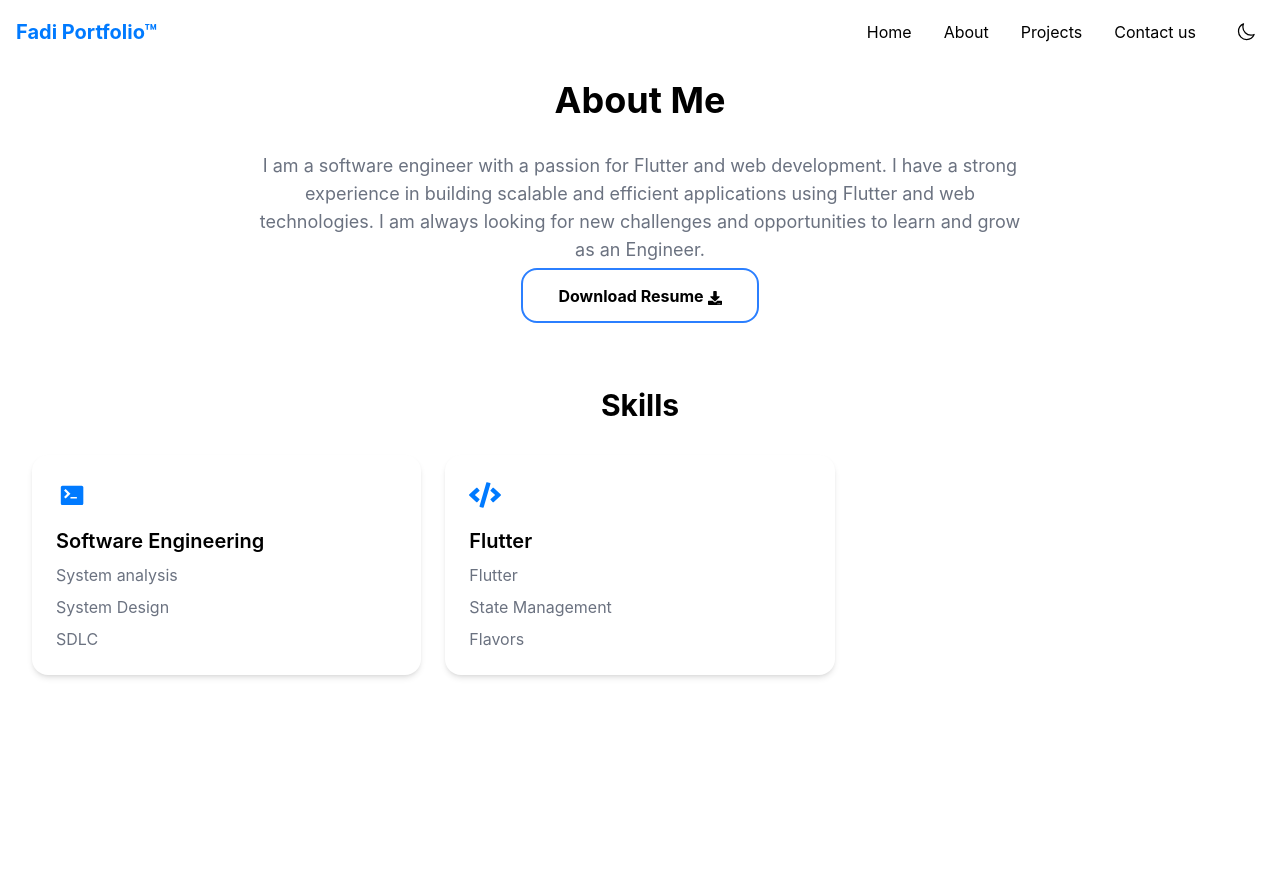
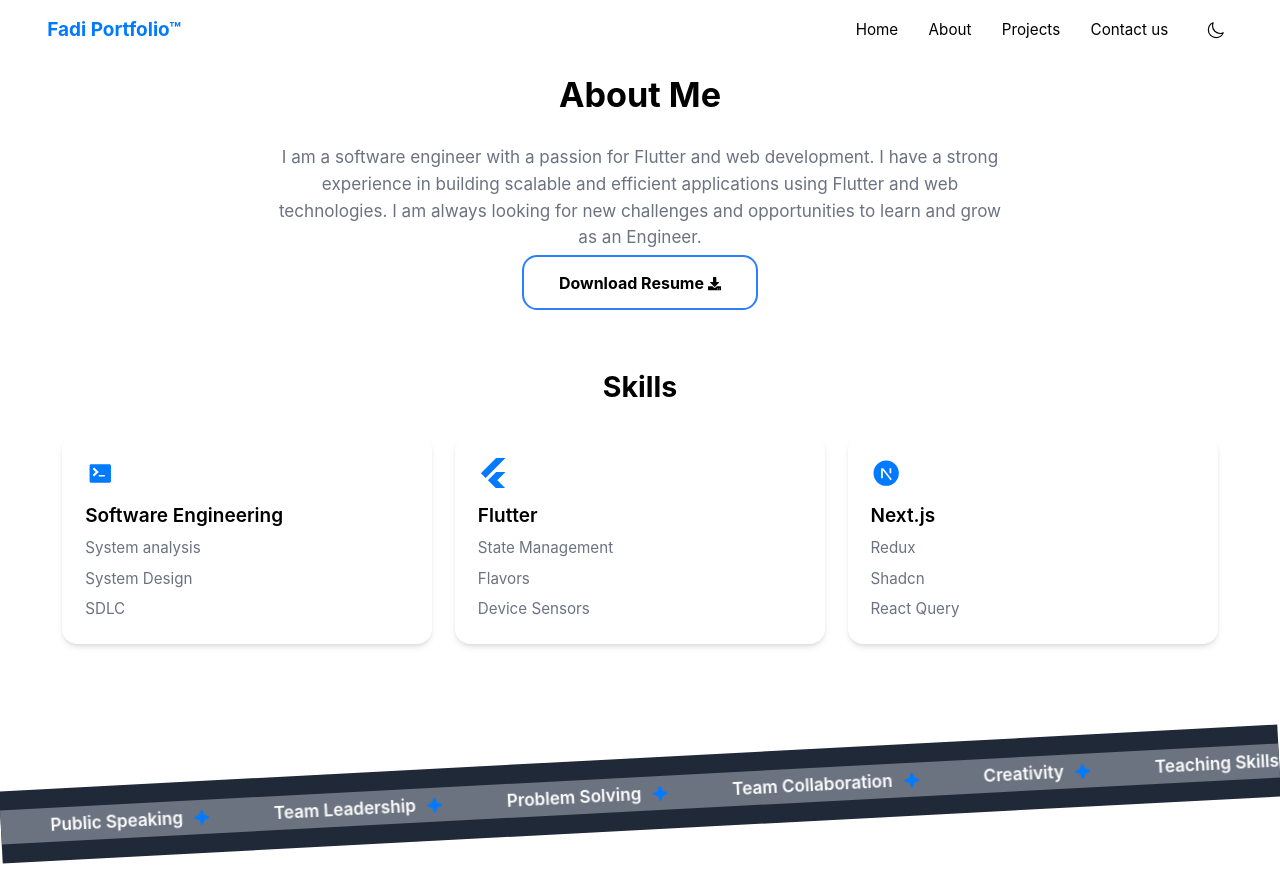
Before and after one commit to Fadi-Asfour-Tech/portfolio, a Next.js app: page /about in a window 1280 px wide. Before the commit the page ends 800 px from the top, so only its background shows below. Built offline with nearby package versions, Linux system fonts and the light colour scheme.

Commit message:
`Refactor code: update icons, placeholders, and styles in various components`

```diff
--- a/src/app/about/page.tsx
+++ b/src/app/about/page.tsx
@@ -2,6 +2,12 @@
 import Button from "@/general_components/Button";
 import { DiTerminal } from "react-icons/di";
 import { FaCode, FaDownload } from "react-icons/fa";
+import { RiNextjsFill } from "react-icons/ri";
+import { MdFlutterDash } from "react-icons/md";
+import { RiNextjsLine } from "react-icons/ri";
+import { SiFlutter } from "react-icons/si";
+
+import SoftSkillsSlide from "../components/SoftSkillsSlide";
 
 const About = () => {
   return (
@@ -49,16 +55,28 @@ const About = () => {
               </ul>
             </div>
             <div className="bg-white dark:bg-dark/50 rounded-2xl shadow-md p-6 hover:border-gray-500 hover:border-3 transition-all">
-              <FaCode className="h-8  w-8 text-primary mb-4" />
+              <SiFlutter className="h-8  w-8 text-primary mb-4" />
               <h3 className="text-xl font-semibold mb-2">Flutter</h3>
               <ul className="text-secondary space-y-2">
-                <li>Flutter</li>
                 <li>State Management</li>
                 <li>Flavors</li>
+                <li>Device Sensors</li>
+              </ul>
+            </div>
+             <div className="bg-white dark:bg-dark/50 rounded-2xl shadow-md p-6 hover:border-gray-500 hover:border-3 transition-all">
+              <RiNextjsFill  className="h-8  w-8 text-primary mb-4" />
+              <h3 className="text-xl font-semibold mb-2">Next.js</h3>
+              <ul className="text-secondary space-y-2">
+                <li>Redux</li>
+                <li>Shadcn</li>
+                <li>React Query</li>
               </ul>
             </div>
           </div>
         </section>
+      </div>
+      <div className="h-40 overflow-hidden">
+        <SoftSkillsSlide />
       </div>
     </section>
   );
--- a/src/app/components/ContactUs.tsx
+++ b/src/app/components/ContactUs.tsx
@@ -154,7 +154,7 @@ export default function Contact() {
                 value={formData.name}
                 onChange={handleChange}
                 required
-                placeholder="Your name..."
+                placeholder="Your Name..."
                 className="w-full px-4 py-2 rounded-2xl border border-gray-300 dark:border-gray-700 bg-white dark:bg-dark focus:ring-2 focus:ring-primary focus:border-transparent"
               />
             </motion.div>
@@ -170,7 +170,7 @@ export default function Contact() {
                 value={formData.email}
                 onChange={handleChange}
                 required
-                placeholder="Your email..."
+                placeholder="Your Email..."
                 className="w-full px-4 py-2 rounded-2xl border border-gray-300 dark:border-gray-700 bg-white dark:bg-dark focus:ring-2 focus:ring-primary focus:border-transparent"
               />
             </motion.div>
@@ -187,7 +187,7 @@ export default function Contact() {
                 name="message"
                 value={formData.message}
                 onChange={handleChange}
-                placeholder="Your message..."
+                placeholder="Your Message..."
                 required
                 rows={4}
                 className="w-full px-4 py-2 rounded-2xl border border-gray-300 dark:border-gray-700 bg-white dark:bg-dark focus:ring-2 focus:ring-primary focus:border-transparent"
--- a/src/app/components/Footer.tsx
+++ b/src/app/components/Footer.tsx
@@ -9,7 +9,7 @@ export default function Footer() {
         <div className="flex flex-col md:flex-row justify-between items-center">
           <div className="mb-4 md:mb-0">
             <Link href="/" className="text-xl font-bold text-primary">
-              Fadi Portfolio&trade;
+              Fadi Asfour&trade;
             </Link>
             <p className="text-sm text-secondary mt-2">
               © {new Date().getFullYear()} Fadi Portfolio. All rights reserved.
--- /dev/null
+++ b/src/app/components/SoftSkillsSlide.tsx
@@ -0,0 +1,35 @@
+"use client"
+import React from 'react'
+import { CiStar } from "react-icons/ci";
+import { PiStarFourFill } from "react-icons/pi";
+
+const softSkills = [
+    "Teaching Skills",
+    "Time Management",
+    "Public Speaking",
+    "Team Leadership",
+    "Problem Solving",
+    "Team Collaboration",
+    "Creativity",
+]
+
+const SoftSkillsSlide: React.FC = () => {
+  return (
+    <div aria-hidden="true" className="bg-dark w-full overflow-hidden -rotate-3 mt-10 py-5">
+      <div className="bg-secondary py-1">
+        <ul className="flex animate-slide whitespace-nowrap items-center">
+          {
+            [...softSkills, ...softSkills].map((skill, index) => (
+              <div key={index} className="inline-flex items-center text-white font-semibold text-lg mx-4">
+                <li className="inline-block">{skill}</li>
+                <PiStarFourFill  className="mx-2 text- w-6 text-primary" />
+              </div>
+            ))
+          }
+        </ul>
+      </div>
+    </div>
+  );
+}
+
+export default SoftSkillsSlide;
--- a/src/app/globals.css
+++ b/src/app/globals.css
@@ -76,12 +76,14 @@ html {
   height: 100%;
   width: 25%;
   --tw-bg-opacity: 1;
-    background-color: rgb(0 122 255 / var(--tw-bg-opacity)); /* White color code */
+  background-color: rgb(
+    0 122 255 / var(--tw-bg-opacity)
+  ); /* White color code */
   z-index: -1;
   opacity: 0;
   transform: scaleX(0);
   transform-origin: left;
-  transition: all .4s ease-in-out;
+  transition: all 0.4s ease-in-out;
 }
 
 .hover-bx {
@@ -106,3 +108,63 @@ html {
   opacity: 1;
   transform: scaleX(1);
 }
+
+.animate-slide {
+  display: inline-flex;          /* keep children in one horizontal row */
+  gap: 1.5rem;                   /* space between items */
+  padding: 0;                    /* no extra padding on the animated element */
+  will-change: transform;
+  animation: slide 20s linear infinite;
+}
+
+/* Prevent items from shrinking and make width measured by content */
+.animate-slide > * {
+  flex: 0 0 auto;
+}
+
+/* Move the strip left by half (we duplicate content in JSX) */
+@keyframes slide {
+  0%   { transform: translateX(0); }
+  100% { transform: translateX(-50%); } /* -50% slides exactly one copy length away */
+}
+
+/* optional: gracefully respect reduced motion preferences */
+@media (prefers-reduced-motion: reduce) {
+  .animate-slide { animation: none; }
+}
+
+
+.icon {
+  transform: rotateY(0deg);
+  transition: transform 0.5s ease;
+}
+
+.social-icons-container li:hover .icon {
+  transform: rotateY(360deg);
+}
+
+* {
+  scrollbar-width: thin;
+  scrollbar-color: var(--color-primary) transparent;
+}
+
+*::-webkit-scrollbar {
+  height: 8px;
+  width: 8px;
+}
+html {
+  font-size: 95%;
+}
+
+*::-webkit-scrollbar-track {
+  background: transparent;
+}
+
+*::-webkit-scrollbar-thumb {
+  background-color: red;
+  border-radius: 8px;
+}
+
+*::-webkit-scrollbar-thumb:hover {
+  background-color: darkred;
+}
--- a/src/general_components/BackToTop.tsx
+++ b/src/general_components/BackToTop.tsx
@@ -32,7 +32,7 @@ const BackToTop: React.FC = () => {
         e.preventDefault();
         scrollToTop();
       }}
-      className={`fixed bottom-8 right-8 p-4 bg-blue-500 rounded-full text-white border-2 hover:border-blue-500 hover:bg-transparent transition-all duration-500 hover:text-blue-500 cursor-pointer
+      className={`fixed bottom-8 right-8 p-4 bg-primary rounded-full text-white border-2 hover:border-primary hover:bg-transparent transition-all duration-500 hover:text-primary cursor-pointer
         ${isVisible ? 'opacity-100 translate-y-0' : 'opacity-0 translate-y-10'}`}
     >
       <FaArrowUp />
```
